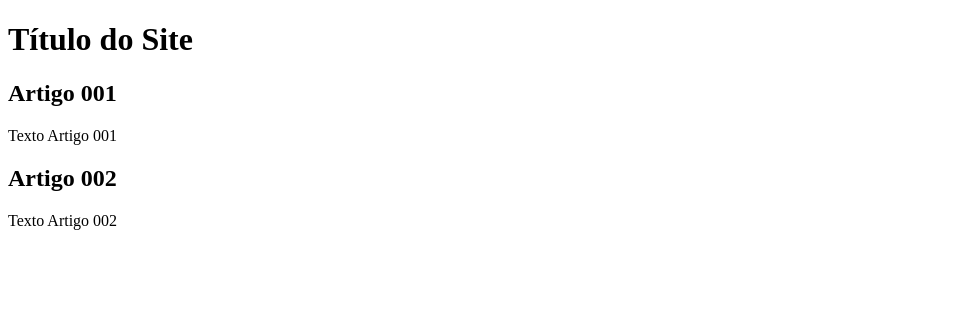
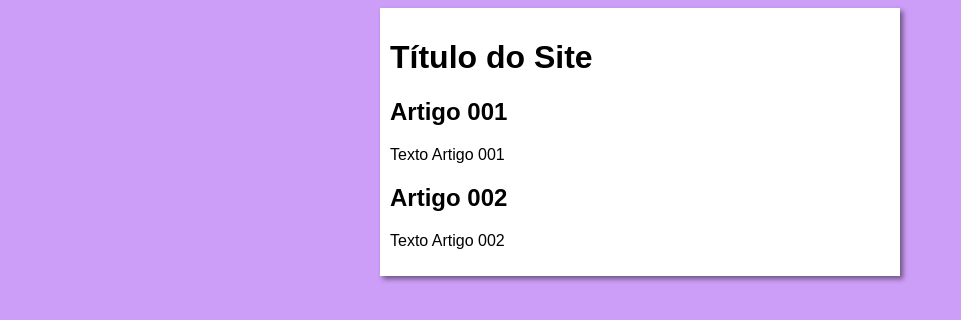
Before and after one commit to pedrohsc-dev/projeto_site, a plain HTML site: page index.html in a window 1280 px wide. Shown: the whole page, without its empty margins (0-961 px from the left). Drawn offline with Linux system fonts and the light colour scheme.

Commit message:
Iniciei o design

```diff
--- /dev/null
+++ b/estilos/style.css
@@ -0,0 +1,16 @@
+*{
+    font-family: Arial, Helvetica, sans-serif;
+    font-size: 16;
+}
+body {
+    background-color: rgb(204, 158, 247);
+
+}
+
+main {
+    background-color: white;
+    width: 500px;
+    margin: auto;
+    padding: 10px;
+    box-shadow: 3px 3px 5px rgba(0, 0, 0, 0.473);
+}
--- a/index.html
+++ b/index.html
@@ -4,6 +4,7 @@
     <meta charset="UTF-8">
     <meta name="viewport" content="width=device-width, initial-scale=1.0">
     <title>Título do Site</title>
+    <link rel="stylesheet" href="estilos/style.css">
 </head>
 <body>
     <main>
```
